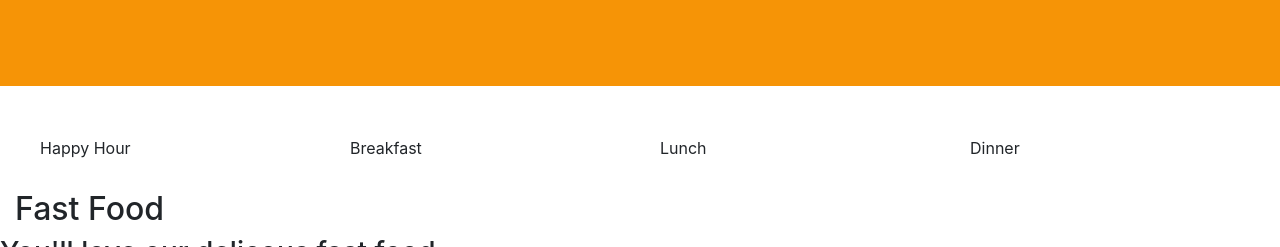
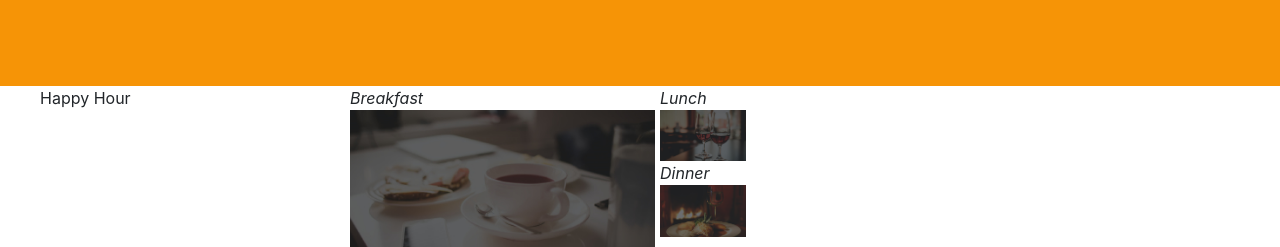
Before and after one commit to KeziahNjuguna/Anita-s-Kitchen, a plain HTML site: page index.html in a window 1280 px wide. Shown: the part 705-952 px from the top of the page. Drawn offline with Linux system fonts and the light colour scheme.

Commit message:
add images to the columns

```diff
--- a/css/styles.css
+++ b/css/styles.css
@@ -14,7 +14,6 @@
 }
 
 .container-fluid {
-  padding-top: 50px;
    padding-right: 30px;
    padding-bottom: 30px;
    padding-left: 40px;
--- a/index.html
+++ b/index.html
@@ -14,10 +14,10 @@
 </div>
 <div class="container-fluid">
   <div class="row">
-  <div class="col-md-3">Happy Hour</div>
-  <div class="col-md-3">Breakfast</div>
-  <div class="col-md-3">Lunch</div>
-  <div class="col-md-3">Dinner</div>
+  <div class="col-md-3">Happy Hour </div>
+  <div class="col-md-3"><em> Breakfast<em><img src="assets/foodtop/breakfast.jpg" class="fast"></div>
+  <div class="col-md-3">Lunch <img src="assets/foodtop/lunch.jpg" class="fast"></div>
+  <div class="col-md-3">Dinner <img src="assets/foodtop/dinner.jpg" class="fast"></div>
 </div>
 </div>
 
```
